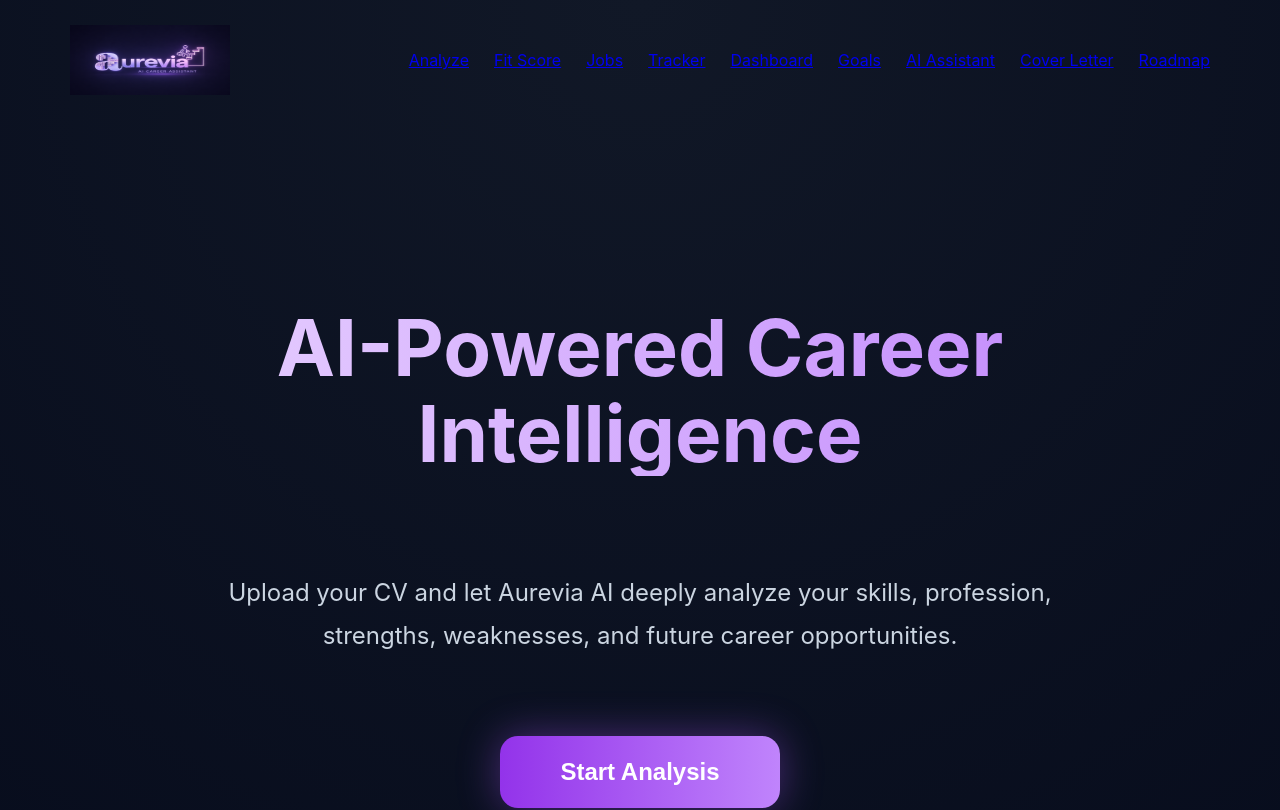
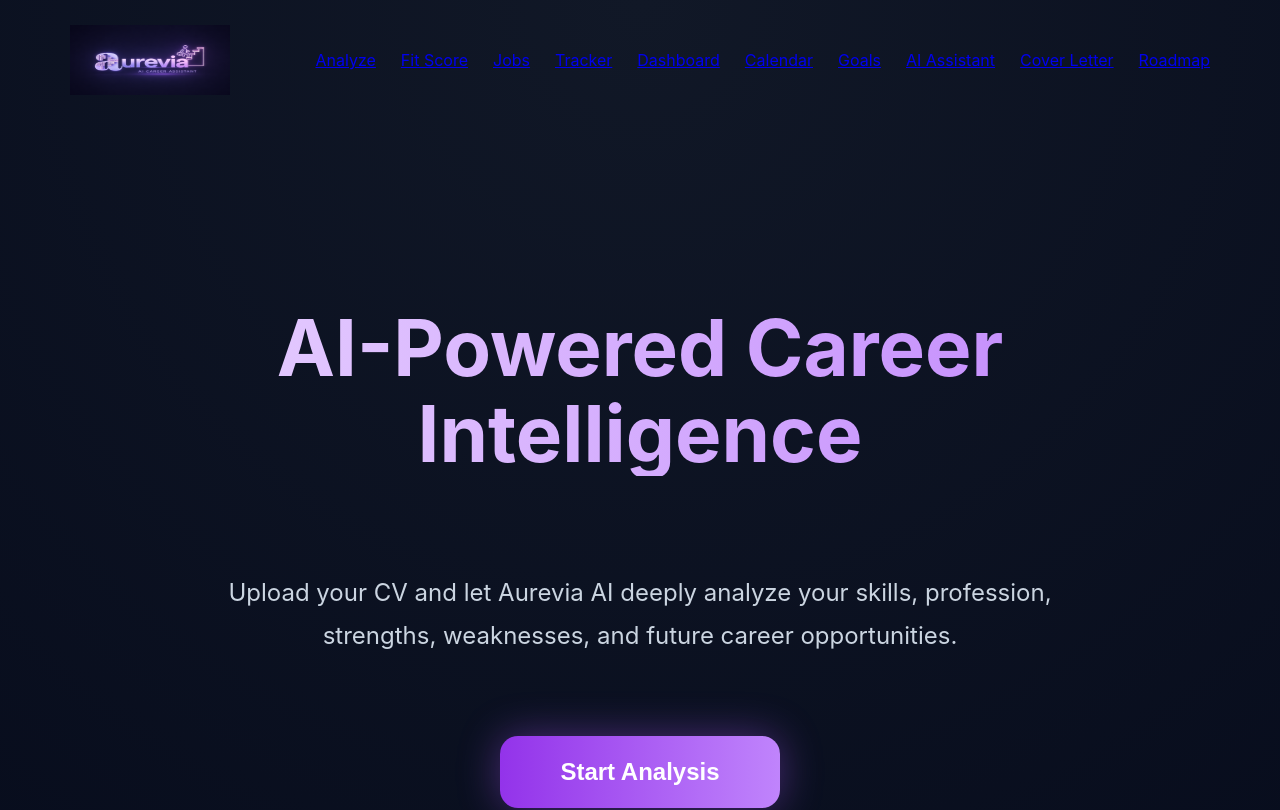
Before and after one commit to waseesomrat/aurevia-ai, a Next.js app in the folder frontend/: page / in a window 1280 px wide. Shown: the top 810 px of the page. Built offline with nearby package versions, Linux system fonts and the light colour scheme.

Commit message:
Add calendar to navbar

```diff
--- a/frontend/app/page.tsx
+++ b/frontend/app/page.tsx
@@ -64,6 +64,7 @@ export default function Home() {
     <Link href="/jobs">Jobs</Link>
     <Link href="/tracker">Tracker</Link>
     <Link href="/dashboard"> Dashboard</Link>
+    <Link href="/calendar">Calendar</Link>
     <Link href="/todo">Goals</Link>
     <Link href="/chat">AI Assistant</Link>
     <Link href="/cover-letter">Cover Letter</Link>
```
